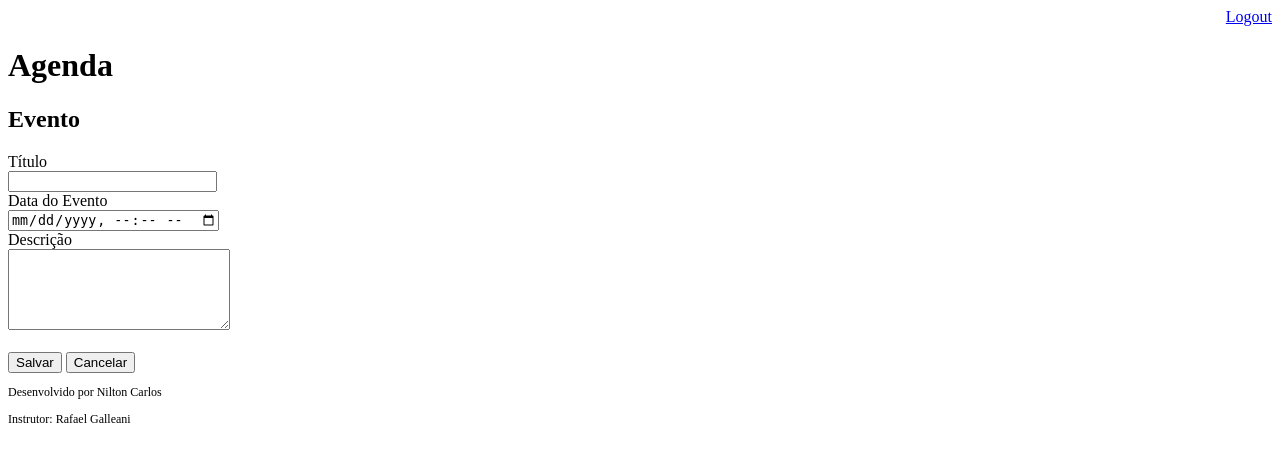
After one commit to ncgarcez/Agenda, a Django app: page /agenda/evento/ in a window 1280 px wide. The commit adds this page. Shown: the top 462 px of the page. Run offline with Django 3.2, Linux system fonts and the light colour scheme; a user stored in the database is signed in.

Commit message:
Incluído template para inserção de eventos da agenda. Incluído o gitignore para ignorar os arquivos compilados

```diff
--- a/agenda/urls.py
+++ b/agenda/urls.py
@@ -21,6 +21,8 @@ from django.views.generic import RedirectView
 urlpatterns = [
     path('admin/', admin.site.urls),
     path('agenda/', views.lista_eventos),
+    path('agenda/evento/', views.evento),
+    path('agenda/evento/submit', views.submit_evento),
     #  path('', views.index), #  path para redirecionar para página da agenda
     path('', RedirectView.as_view(url='/agenda')),  # path para redirecionar para página da agenda
     path('login/', views.login_user),  # path para criar página login
--- a/core/views.py
+++ b/core/views.py
@@ -38,3 +38,19 @@ def lista_eventos(request):
     evento = Evento.objects.all()
     dados = {'eventos': evento}
     return render(request, 'agenda.html', dados)
+
+
+@login_required(login_url='/login/')
+def evento(request):
+    return render(request, 'evento.html')
+
+
+@login_required(login_url='/login/')
+def submit_evento(request):
+    if request.POST:
+        titulo = request.POST.get('titulo')
+        data_evento = request.POST.get('data_evento')
+        descricao = request.POST.get('descricao')
+        usuario = request.user
+        Evento.objects.create(titulo=titulo, data_evento=data_evento, descricao=descricao, usuario=usuario)
+    return redirect('/')
--- a/templates/agenda.html
+++ b/templates/agenda.html
@@ -2,7 +2,9 @@
 
 {% block content %}
     <h2>Agendamentos</h2>
-
+    <a href="evento/">
+        <button type="button">Novo Evento</button>
+    </a>
     <ul style="font-size: 18px">
         {% for evento in eventos %}
             <li>{{evento.titulo}} - {{evento.get_data_evento}}</li>
--- /dev/null
+++ b/templates/evento.html
@@ -0,0 +1,26 @@
+{% extends "model-page.html" %}
+
+{% block content %}
+
+<h2>Evento</h2>
+
+<form action="submit" method="POST">{% csrf_token %}
+    <label>Título</label>
+    <br>
+    <input type="text" name="titulo" size="23">
+    <br>
+    <label>Data  do Evento</label>
+    <br>
+    <input type="datetime-local" name="data_evento">
+    <br>
+    <label>Descrição</label>
+    <br>
+    <textarea name="descricao" rows="5" cols="25"></textarea>
+    <br><br>
+    <button type="submit">Salvar</button>
+    <a href="/">
+        <button type="button">Cancelar</button>
+    </a>
+</form>
+
+{% endblock %}
```
Also changed, not shown: templates/login.html (added, +25 -0 lines), db.sqlite3, 1 other file.
